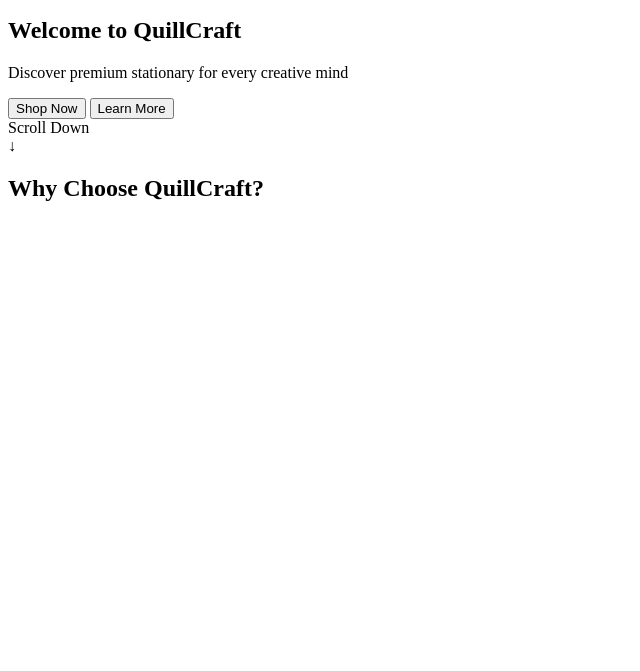
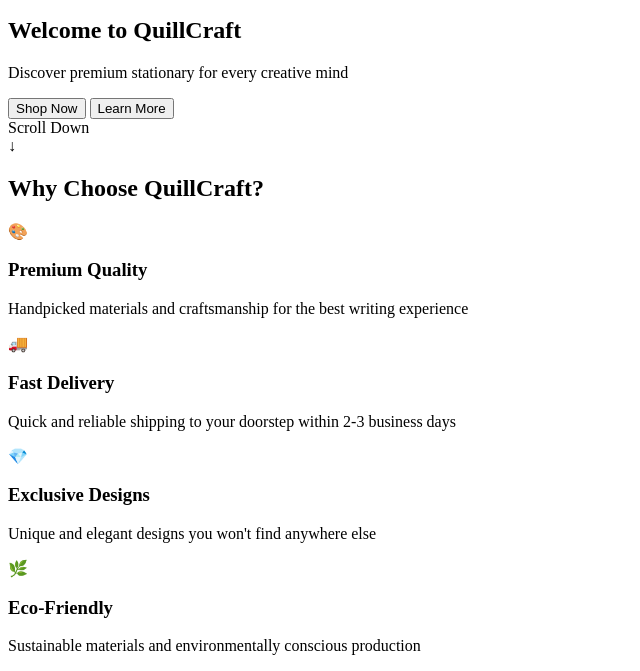
Before and after one commit to Shrilesh-Dhobale/QuillCraft, a plain HTML site: page index.html in a window 1280 px wide. Shown: the part 469-1140 px from the top of the page, without its empty margins (0-640 px from the left). Before the commit the page ends 800 px from the top, so only its background shows below. Drawn offline with Linux system fonts and the light colour scheme.

Commit message:
Features added

```diff
--- a/index.html
+++ b/index.html
@@ -45,7 +45,28 @@
     </section>
     <section class="features" id="features">
         <h2 class="section-title">Why Choose QuillCraft?</h2>
-
+        <div class="features-grid">
+            <div class="feature-card">
+                <div class="feature-icon">🎨</div>
+                <h3>Premium Quality</h3>
+                <p>Handpicked materials and craftsmanship for the best writing experience</p>
+            </div>
+            <div class="feature-card">
+                <div class="feature-icon">🚚</div>
+                <h3>Fast Delivery</h3>
+                <p>Quick and reliable shipping to your doorstep within 2-3 business days</p>
+            </div>
+            <div class="feature-card">
+                <div class="feature-icon">💎</div>
+                <h3>Exclusive Designs</h3>
+                <p>Unique and elegant designs you won't find anywhere else</p>
+            </div>
+            <div class="feature-card">
+                <div class="feature-icon">🌿</div>
+                <h3>Eco-Friendly</h3>
+                <p>Sustainable materials and environmentally conscious production</p>
+            </div>
+        </div>
     </section>
 
 </body>
```
